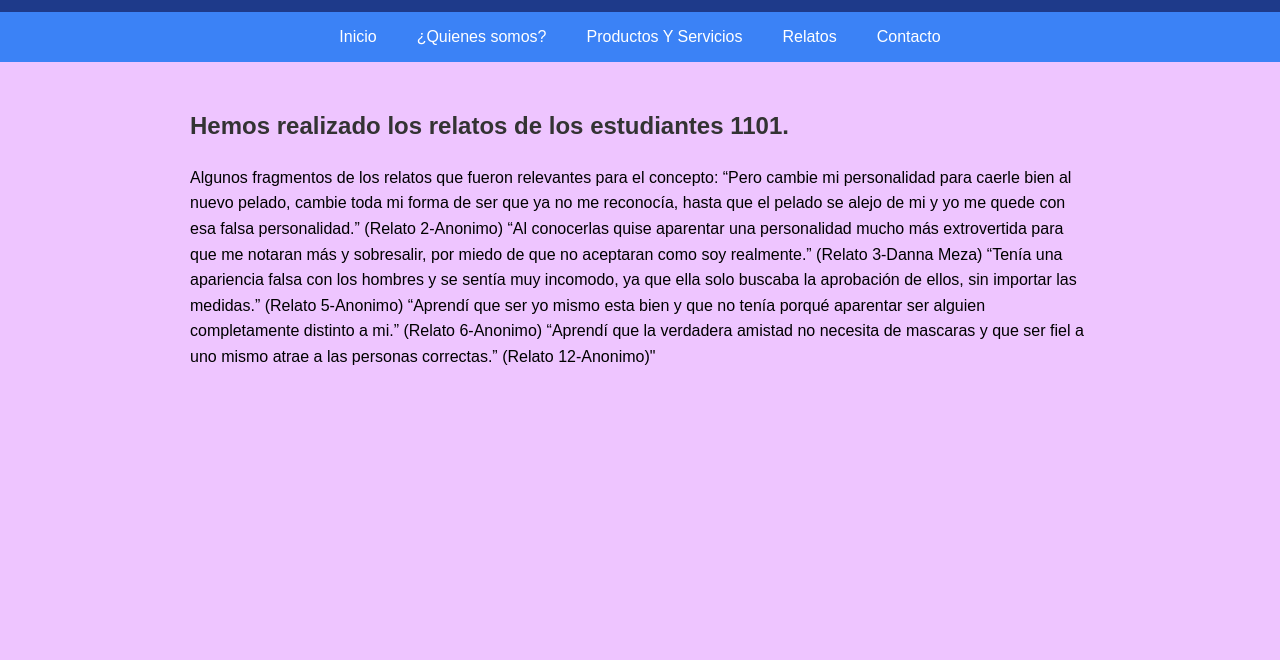
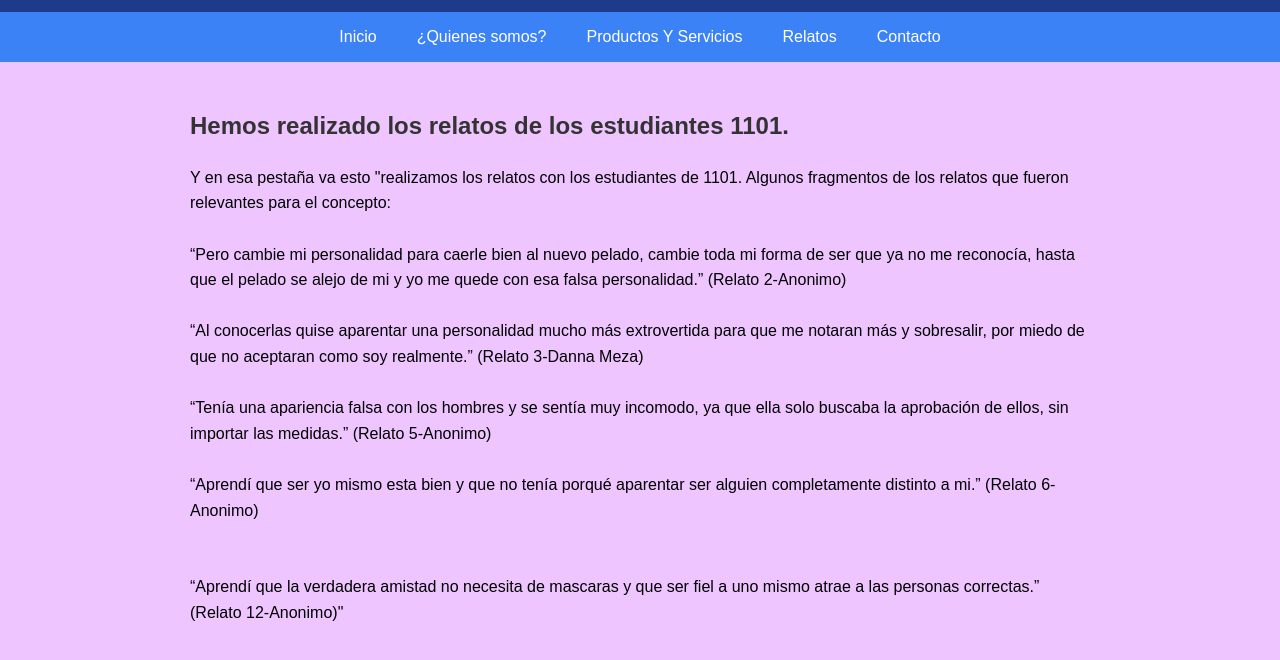
Before and after one commit to DoblasKnight/paguina, a plain HTML site: page relatos.html in a window 1280 px wide. Shown: the part 78-738 px from the top of the page. Drawn offline with Linux system fonts and the light colour scheme.

Commit message:
espacios

```diff
--- a/relatos.html
+++ b/relatos.html
@@ -25,17 +25,28 @@
     <main>
       <h2>Hemos realizado los relatos de los estudiantes 1101.</h2>
       <p>
-        Algunos fragmentos de los relatos que fueron relevantes para el
-        concepto: “Pero cambie mi personalidad para caerle bien al nuevo pelado,
-        cambie toda mi forma de ser que ya no me reconocía, hasta que el pelado
-        se alejo de mi y yo me quede con esa falsa personalidad.” (Relato
-        2-Anonimo) “Al conocerlas quise aparentar una personalidad mucho más
-        extrovertida para que me notaran más y sobresalir, por miedo de que no
-        aceptaran como soy realmente.” (Relato 3-Danna Meza) “Tenía una
-        apariencia falsa con los hombres y se sentía muy incomodo, ya que ella
-        solo buscaba la aprobación de ellos, sin importar las medidas.” (Relato
-        5-Anonimo) “Aprendí que ser yo mismo esta bien y que no tenía porqué
-        aparentar ser alguien completamente distinto a mi.” (Relato 6-Anonimo)
+        Y en esa pestaña va esto "realizamos los relatos con los estudiantes de
+        1101. Algunos fragmentos de los relatos que fueron relevantes para el
+        concepto:<br /><br />
+
+        “Pero cambie mi personalidad para caerle bien al nuevo pelado, cambie
+        toda mi forma de ser que ya no me reconocía, hasta que el pelado se
+        alejo de mi y yo me quede con esa falsa personalidad.” (Relato
+        2-Anonimo) <br /><br />
+
+        “Al conocerlas quise aparentar una personalidad mucho más extrovertida
+        para que me notaran más y sobresalir, por miedo de que no aceptaran como
+        soy realmente.” (Relato 3-Danna Meza) <br />
+        <br />
+
+        “Tenía una apariencia falsa con los hombres y se sentía muy incomodo, ya
+        que ella solo buscaba la aprobación de ellos, sin importar las medidas.”
+        (Relato 5-Anonimo) <br /><br />
+
+        “Aprendí que ser yo mismo esta bien y que no tenía porqué aparentar ser
+        alguien completamente distinto a mi.” (Relato 6-Anonimo)<br /><br />
+        <br />
+
         “Aprendí que la verdadera amistad no necesita de mascaras y que ser fiel
         a uno mismo atrae a las personas correctas.” (Relato 12-Anonimo)"
       </p>
```
